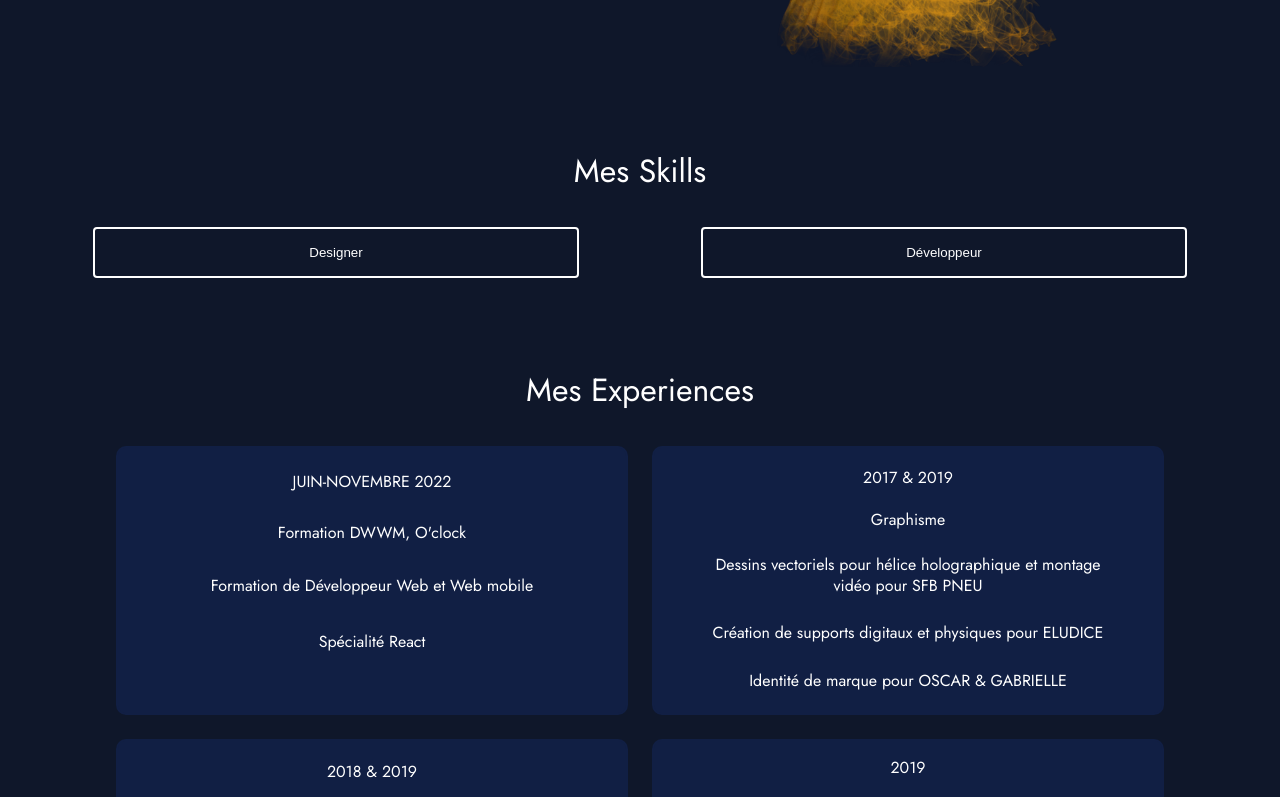
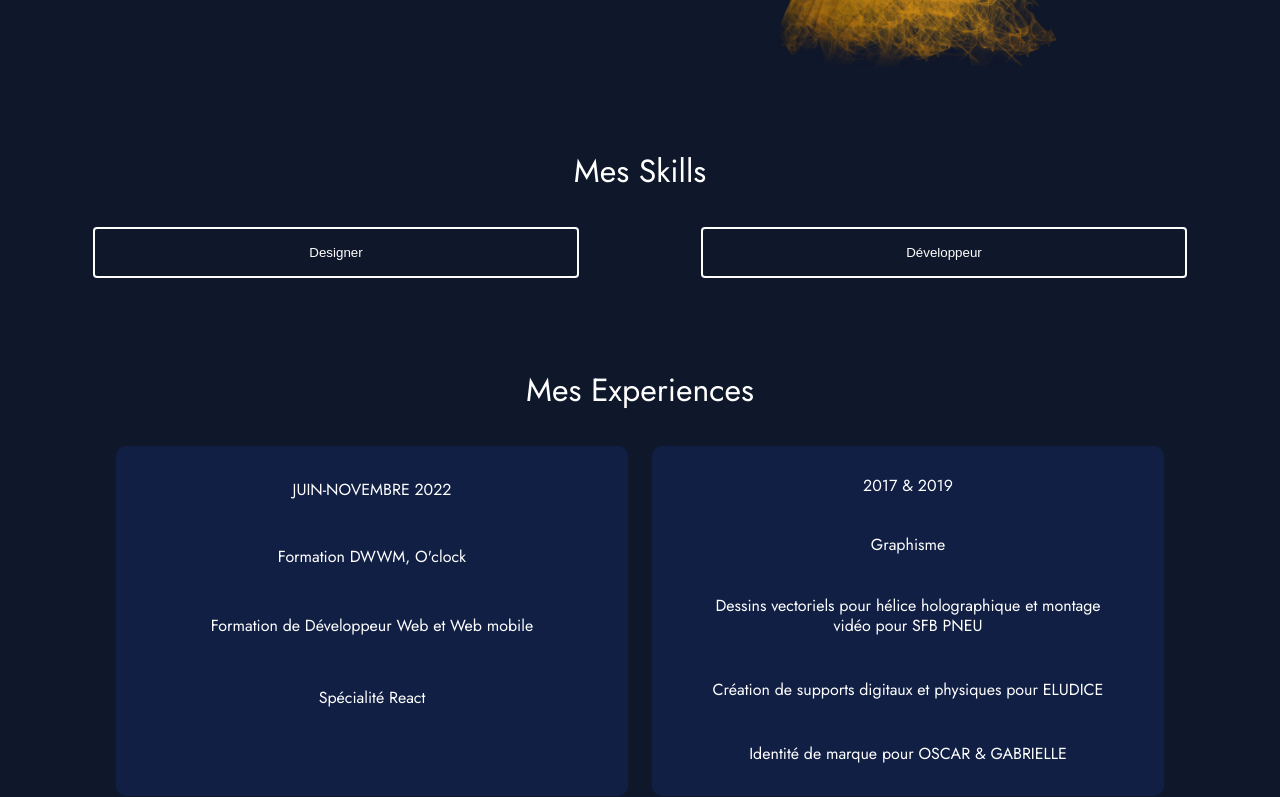
Before and after one commit to lambertkevin42/Portfolio-Ts, a React (Create React App) app: page / in a window 1280 px wide. Shown: the part 500-1297 px from the top of the page. Built offline with nearby package versions, Linux system fonts and the light colour scheme.

Commit message:
footer fixed / spacing between element fixed

```diff
--- a/src/components/App/app.scss
+++ b/src/components/App/app.scss
@@ -1,8 +1,7 @@
 @use 'src/styles/vars';
 
 .app {
-
-    height: 100vh;
+    min-height: calc(100vh - 40px);
     display: flex;
     flex-direction: column;
 
--- a/src/components/Footer/footer.scss
+++ b/src/components/Footer/footer.scss
@@ -1,12 +1,10 @@
 @use 'src/styles/vars';
 
 .footer{
-    position: relative;
-    bottom: 0;
     display: flex;
     width: 100%;
     padding: vars.$gutter;
-    margin-top: vars.$gutter*10;
+    margin-top: vars.$gutter;
     justify-content: center;
     align-items:center;
 
--- a/src/components/MyExperience/MyExperienceBox/myexperiencebox.scss
+++ b/src/components/MyExperience/MyExperienceBox/myexperiencebox.scss
@@ -37,7 +37,8 @@
     .myexperiencebox{
         flex-direction: row;
         width: 40%;
-        height: 35%;
+        min-height: 350px;
+        height: max-content;
 
     }
 
--- a/src/components/MyExperience/myexperience.scss
+++ b/src/components/MyExperience/myexperience.scss
@@ -24,7 +24,6 @@
         justify-content: center;
         align-items: center;
         align-self: center;
-        margin-bottom: vars.$gutter*3;
 
 
         &-title{
--- a/src/components/Project/project.scss
+++ b/src/components/Project/project.scss
@@ -24,7 +24,7 @@
         align-items: center;
         align-self: center;
         margin-bottom: vars.$gutter*3;
-        padding-top: vars.$gutter*10;
+        padding-top: vars.$gutter*5;
 
 
         &-title{
```
